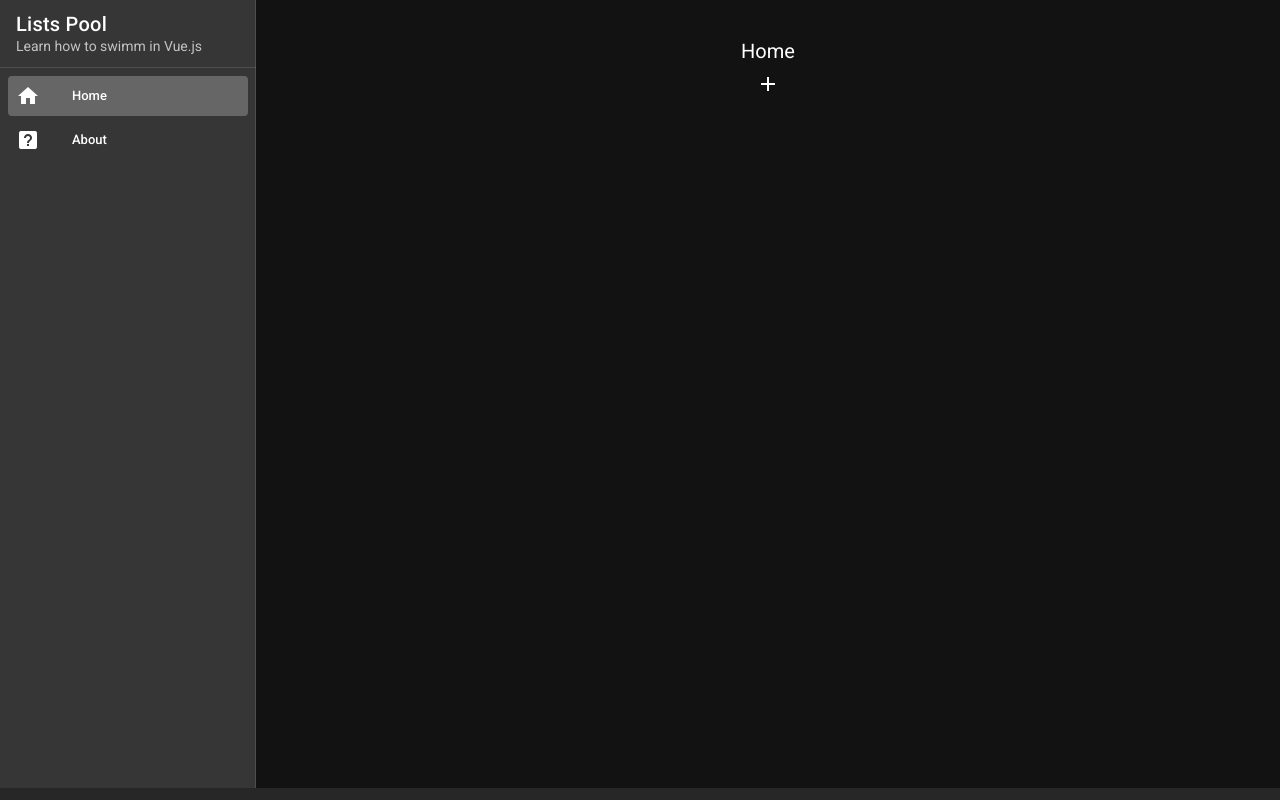
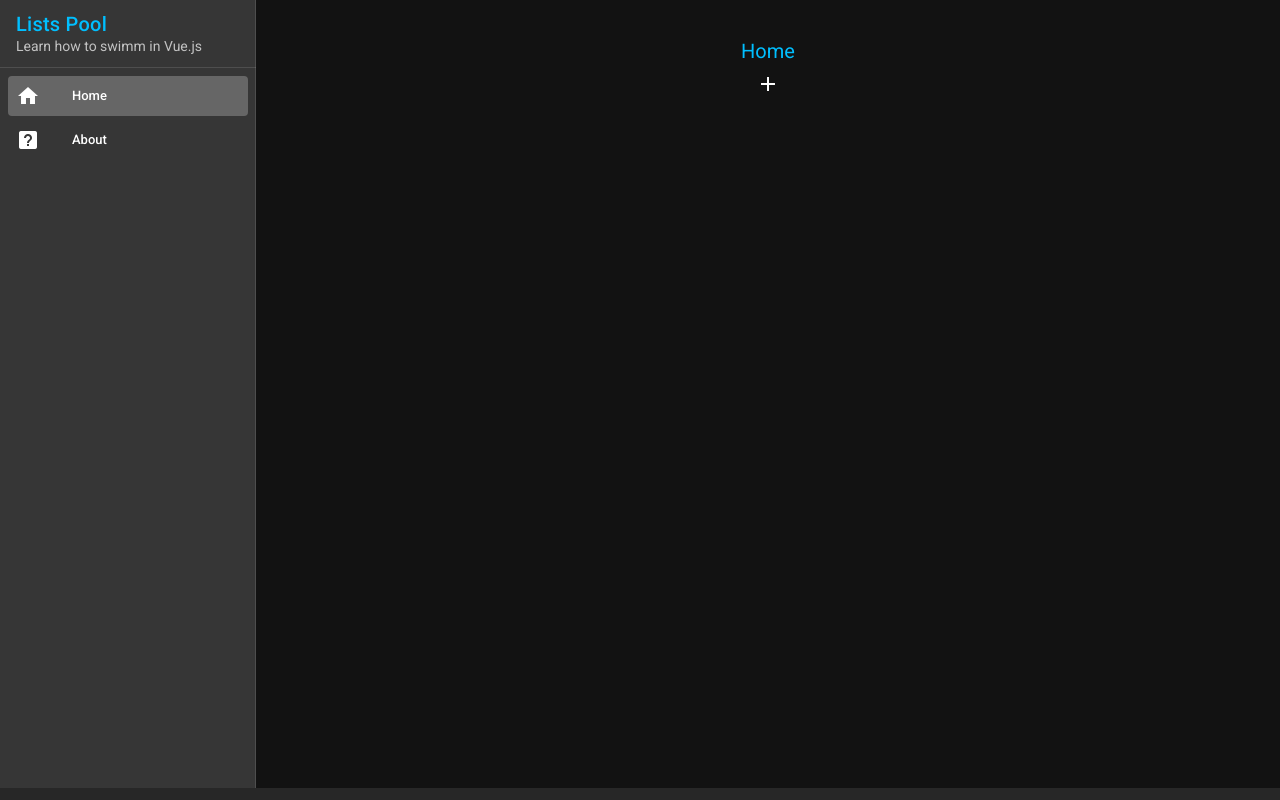
Before and after one commit to swimmio/swimm-vue, a Vue app: page / in a window 1280 px wide. Built offline with nearby package versions, Linux system fonts and the light colour scheme.

Commit message:
add style and computed

```diff
--- a/src/components/HelloWorld.vue
+++ b/src/components/HelloWorld.vue
@@ -11,7 +11,7 @@
       </v-col>
 
       <v-col class="mb-4">
-        <p class="subheading font-weight-regular">
+        <p class="subheading font-weight-regular custom-class">
           This project been created in the purpose of knowlage transffer via
           swimm platform
         </p>
@@ -62,3 +62,9 @@ export default {
   }),
 };
 </script>
+
+<style scoped>
+.custom-class {
+  color: deepskyblue;
+}
+</style>
--- a/src/components/Navdrawer.vue
+++ b/src/components/Navdrawer.vue
@@ -2,7 +2,7 @@
   <v-navigation-drawer permanent app>
     <v-list-item>
       <v-list-item-content>
-        <v-list-item-title class="title">Lists Pool</v-list-item-title>
+        <v-list-item-title class="title custom-class">{{title}}</v-list-item-title>
         <v-list-item-subtitle> Learn how to swimm in Vue.js </v-list-item-subtitle>
       </v-list-item-content>
     </v-list-item>
@@ -31,9 +31,15 @@ export default {
   },
   data() {
     return {
-      right: null,
+      title: "Lists Pool",
     };
   },
 
 };
 </script>
+
+<style scoped>
+.custom-class {
+  color: deepskyblue;
+}
+</style>
--- a/src/components/TreeView.vue
+++ b/src/components/TreeView.vue
@@ -1,7 +1,7 @@
 <template>
   <div>
     <v-container class="text-center">
-      <v-toolbar-title>{{ title }}</v-toolbar-title>
+      <v-toolbar-title class="custom-class">{{ title }}</v-toolbar-title>
       <v-btn v-if="!readOnly" icon @click="addEntrie"
         ><v-icon>mdi-plus</v-icon></v-btn
       >
@@ -104,7 +104,7 @@ export default {
 </script>
 
 <style scoped>
-.v-text-field .v-input__append-inner .v-input__icon {
-  visibility: hidden;
+.custom-class {
+  color: deepskyblue;
 }
 </style>
--- a/src/views/About.vue
+++ b/src/views/About.vue
@@ -1,6 +1,7 @@
 <template>
   <v-container>
     <h1>This is an about page</h1>
+    <h2>{{ aboutPage }}</h2>
     <hello-world />
   </v-container>
 </template>
@@ -13,5 +14,10 @@ export default {
   components: {
     HelloWorld,
   },
+  computed: {
+    aboutPage() {
+      return `Today is ${(new Date).toString()}`;
+    },
+  },
 };
 </script>
```
Also changed, not shown: src/components/Appbar.vue (deleted, +0 -18 lines).
